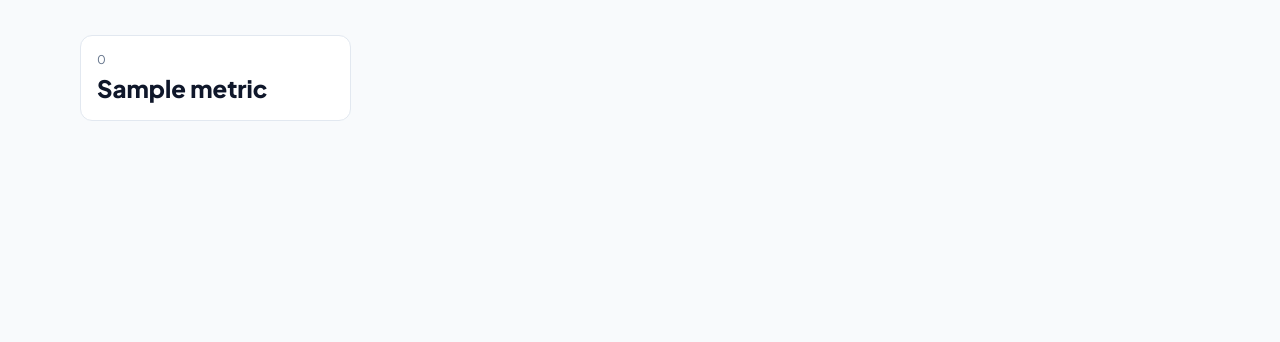
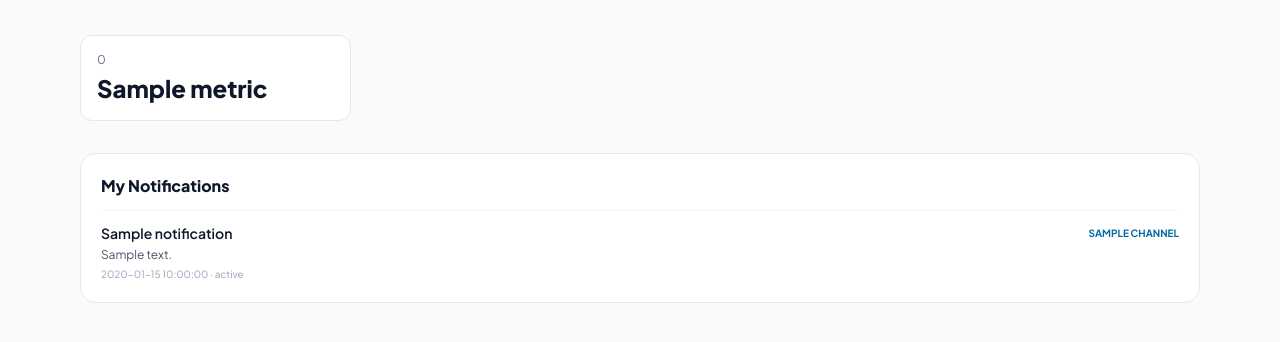
Before and after one commit to aec-lms/alom-s-english-center-lms-laravel, a Laravel app: template laravel/resources/views/portals/dashboard.blade.php in a window 1280 px wide. Shown: the part 162-504 px from the top of the page. Run offline with Laravel 12, Linux system fonts and the light colour scheme; the template is opened without the code that fills it: most values are stand-ins (such as "Sample title", 1, 10 or a date in 2020); some libraries are stand-ins or nearby versions.

Commit message:
feat: display private in-app notifications on user dashboards

```diff
--- a/laravel/resources/views/portals/dashboard.blade.php
+++ b/laravel/resources/views/portals/dashboard.blade.php
@@ -112,6 +112,22 @@
             </section>
         @endif
 
+        @if ($notifications->isNotEmpty())
+            <section class="bg-white rounded-2xl border border-slate-200 p-5 space-y-3">
+                <h2 class="font-extrabold">My Notifications</h2>
+                @foreach ($notifications as $notification)
+                    <article class="border-t border-slate-100 pt-3">
+                        <div class="flex items-center justify-between gap-3">
+                            <h3 class="font-semibold text-sm">{{ $notification->title }}</h3>
+                            <span class="text-[10px] font-bold uppercase text-sky-700">{{ $notification->channel }}</span>
+                        </div>
+                        <p class="text-xs text-slate-600 mt-1 whitespace-pre-line">{{ $notification->message }}</p>
+                        <p class="text-[10px] text-slate-400 mt-1">{{ $notification->created_at }} · {{ $notification->status }}</p>
+                    </article>
+                @endforeach
+            </section>
+        @endif
+
         @if ($notices->isNotEmpty())
             <section class="bg-white rounded-2xl border border-slate-200 p-5">
                 <h2 class="font-extrabold mb-3">Notices</h2>
```
